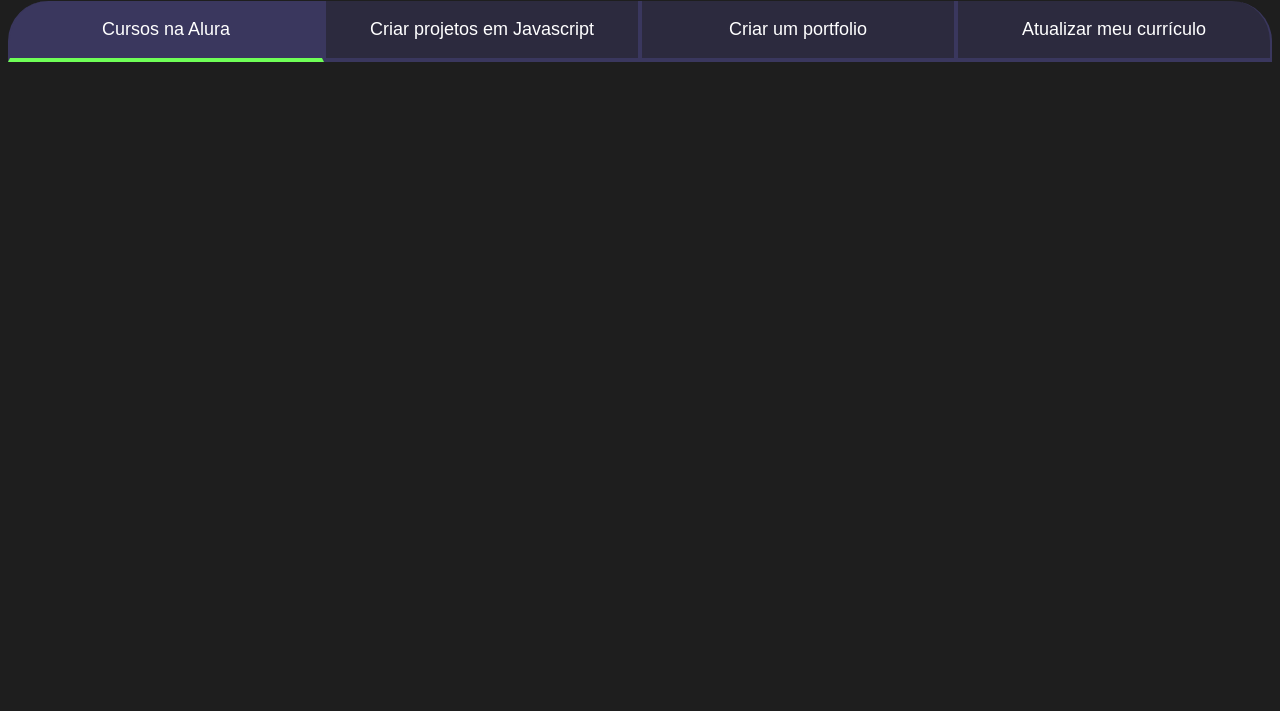
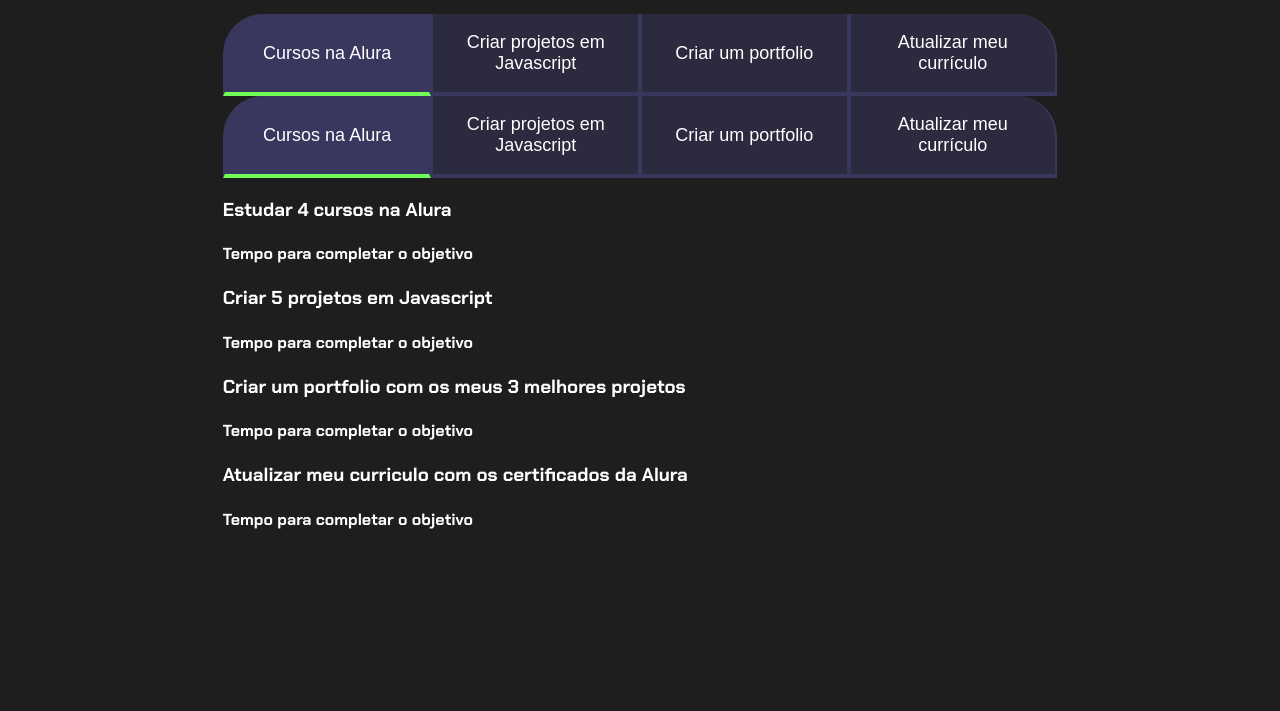
Before and after one commit to jjm8998/Programation, a plain HTML site: page index.html in a window 1280 px wide. Shown: the part 89-800 px from the top of the page. Drawn offline with Linux system fonts and the light colour scheme.

Commit message:
Add files via upload

```diff
--- a/index.html
+++ b/index.html
@@ -1,25 +1,50 @@
 <!DOCTYPE html>
 <html lang="pt-br">
+
+
 <head>
     <meta charset="UTF-8">
     <meta http-equiv="X-UA-Compatible" content="IE=edge">
     <meta name="viewport" content="width=device-width, initial-scale=1.0">
-    <title>Document</title> <h2 class="titulo-principal">Meus Objetivos do ano<span>_</span></h2>
+    <title>Meus Objetivos do ano</title>
     <link rel="stylesheet" href="style.css">
-
-
 </head>
-
 <body>
+    <section class="conteudo-principal">
+    <h2 class="titulo-principal">Meus Objetivos do ano<span>_</span></h2>
     <div class="botoes">
         <button class="botao ativo">Cursos na Alura</button>
         <button class="botao">Criar projetos em Javascript</button>
         <button class="botao">Criar um portfolio</button>
         <button class="botao">Atualizar meu currículo</button>
     </div>
+    <div class="conteudo">
+        <div class="botoes">
+            <button class="botao ativo">Cursos na Alura</button>
+            <button class="botao">Criar projetos em Javascript</button>
+            <button class="botao">Criar um portfolio</button>
+            <button class="botao">Atualizar meu currículo</button>
+        </div>
+        <div class="abas-textos">
+            <div class="aba-conteudo">
+                <h3 class="aba-conteudo-titulo-principal">Estudar 4 cursos na Alura</h3>
+                <h4 class="aba-conteudo-titulo-secundario">Tempo para completar o objetivo</h4>
+            </div>
+            <div class="aba-conteudo">
+                <h3 class="aba-conteudo-titulo-principal">Criar 5 projetos em Javascript</h3>
+                <h4 class="aba-conteudo-titulo-secundario">Tempo para completar o objetivo</h4>
+            </div>
+            <div class="aba-conteudo">
+                <h3 class="aba-conteudo-titulo-principal">Criar um portfolio com os meus 3 melhores projetos</h3>
+                <h4 class="aba-conteudo-titulo-secundario">Tempo para completar o objetivo</h4>
+            </div>
+            <div class="aba-conteudo">
+                <h3 class="aba-conteudo-titulo-principal">Atualizar meu curriculo com os certificados da Alura</h3>
+                <h4 class="aba-conteudo-titulo-secundario">Tempo para completar o objetivo</h4>
+            </div>
+        </div>
+    </div>
     </section>
     <script src="main.js"></script>
 </body>
-
-
 </html>
--- a/main.js
+++ b/main.js
@@ -1,22 +1,13 @@
 const botoes = document.querySelectorAll(".botao");
-console.log(botoes)
+
+
 for(let i=0; i <  botoes.length; i++){
-    console.log(i);
-}
-botoes[i].onclick = function(){
+    botoes[i].onclick = function(){
 
-    botoes[i].classList.add("ativo");
-}
-for(let j=0;j<botoes.length;j++){
-    botoes[j].classList.remove("ativo");
-}
-for (var i = 1; i <= 5; i++) {
-    console.log(i);
-  }
-  for (var i = 0; i <= 10; i += 2) {
-    console.log(i);
-  }
-  var frutas = ["Maçã", "Banana", "Laranja", "Pera"];
-  for (var i = 0; i < frutas.length; i++) {
-    console.log(frutas[i]);
-  }
+        for(let j=0;j<botoes.length;j++){
+            botoes[j].classList.remove("ativo");
+        }
+
+        botoes[i].classList.add("ativo");
+
+    }}
--- a/style.css
+++ b/style.css
@@ -1,3 +1,5 @@
+@import url('https://fonts.googleapis.com/css2?family=Chakra+Petch:wght@400;700&display=swap');
+
 :root {
     --cor-de-fundo: #1E1E1E;
     --verde: #6FFF57;
@@ -11,7 +13,6 @@
     color: var(--branco);
     font-family: 'Chakra Petch', sans-serif;
 }
-@import url('https://fonts.googleapis.com/css2?family=Chakra+Petch:wght@400;700&display=swap');
 
 .conteudo-principal {
     display: flex;
@@ -27,9 +28,11 @@
     width: 100%;
     font-size: 32px;
 }
+
 .titulo-principal span {
     color: var(--verde);
 }
+
 .botao {
     font-family: "Crakra Petch", sans-serif;
     background-color: var(--botao-inativo);
@@ -45,19 +48,21 @@
     border-right: 2px solid var(--botao-ativo);
     border-top: none;
 }
+
+.botao:first-child {
+    border-radius: 40px 40px 0 0;
+}
+
 .botoes {
     display: block;
 }
 
+.ativo{
+    background-color: var(--botao-ativo);
+    border-bottom: 4px solid var(--verde);
+}
+
 @media screen and (min-width: 768px) {
-    .botoes {
-        display: flex;
-    }
-    .botao:first-child {
-        border-radius: 40px 40px 0 0;
-    }
-
-    @media screen and (min-width: 768px) {
         .botoes {
             display: flex;
         }
@@ -70,8 +75,3 @@
             border-radius: 0 40px 0 0;
         }
     }
-}
-.ativo{
-    background-color: var(--botao-ativo);
-    border-bottom: 4px solid var(--verde);
-}
```
